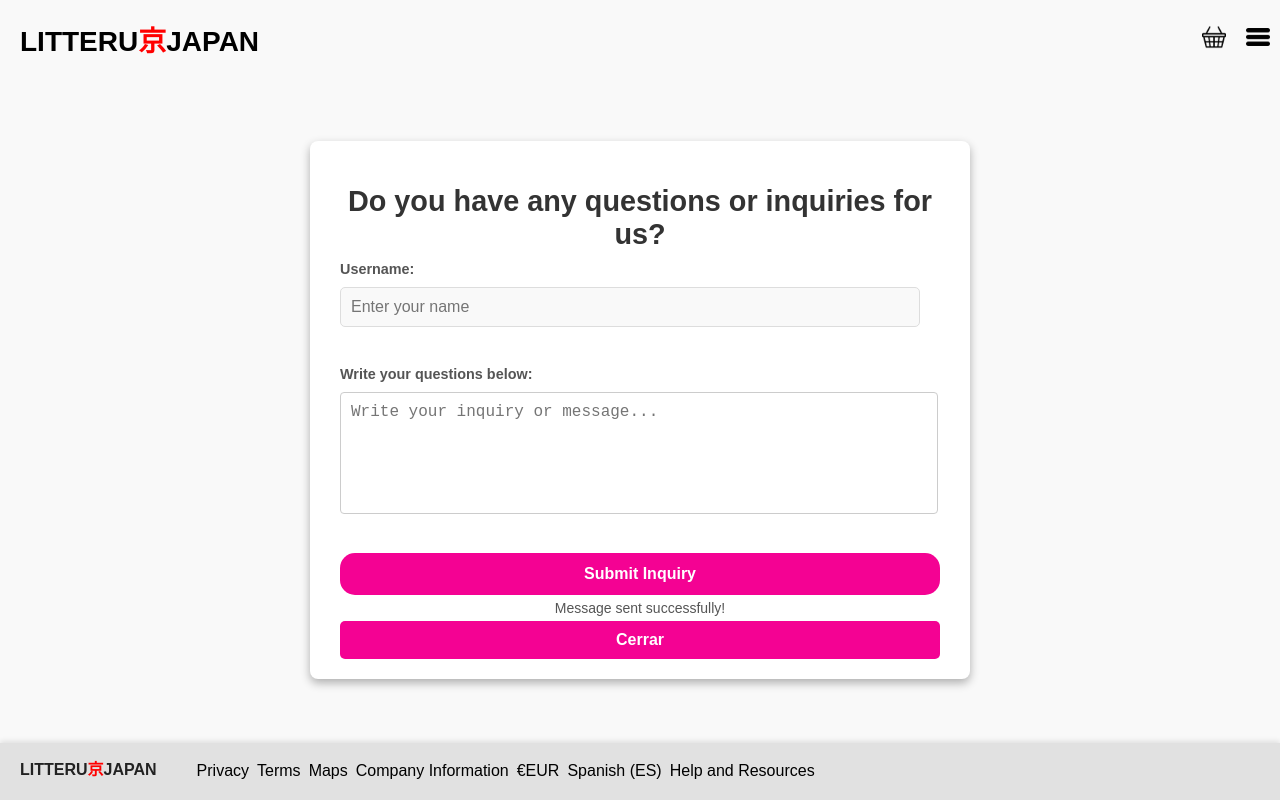
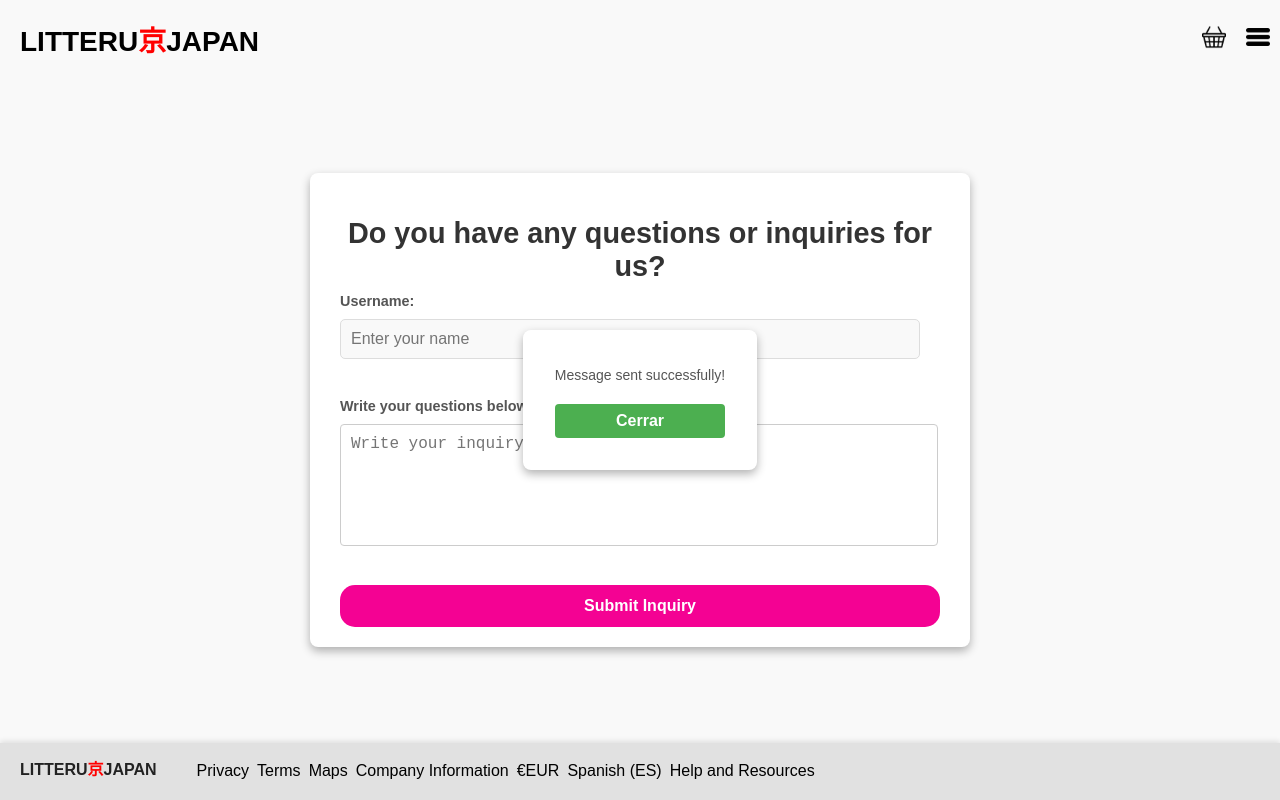
Before and after one commit to Deividokun/LittleJapan, a React (Vite) app in the folder frontend/: page /contactUs in a window 1280 px wide. Both pictures are taken after typing "Sample", "Sample" into the empty fields and a click on the button "Submit Inquiry". Built offline with nearby package versions, Linux system fonts and the light colour scheme.

Commit message:
Update messageContact.css

```diff
--- a/frontend/src/components/messageContact/messageContact.css
+++ b/frontend/src/components/messageContact/messageContact.css
@@ -0,0 +1,30 @@
+
+.success-overlay {
+  position: fixed;
+  top: 0;
+  left: 0;
+  width: 100%;
+  height: 100%;
+  display: flex;
+  align-items: center;
+  justify-content: center;
+  z-index: 999;
+}
+
+.success-box {
+  background-color: white;
+  padding: 2rem;
+  border-radius: 8px;
+  text-align: center;
+  box-shadow: 0 4px 10px rgba(0, 0, 0, 0.3);
+}
+
+.success-box button {
+  margin-top: 1rem;
+  padding: 0.5rem 1rem;
+  border: none;
+  background-color: #4caf50;
+  color: white;
+  border-radius: 4px;
+  cursor: pointer;
+}
```
